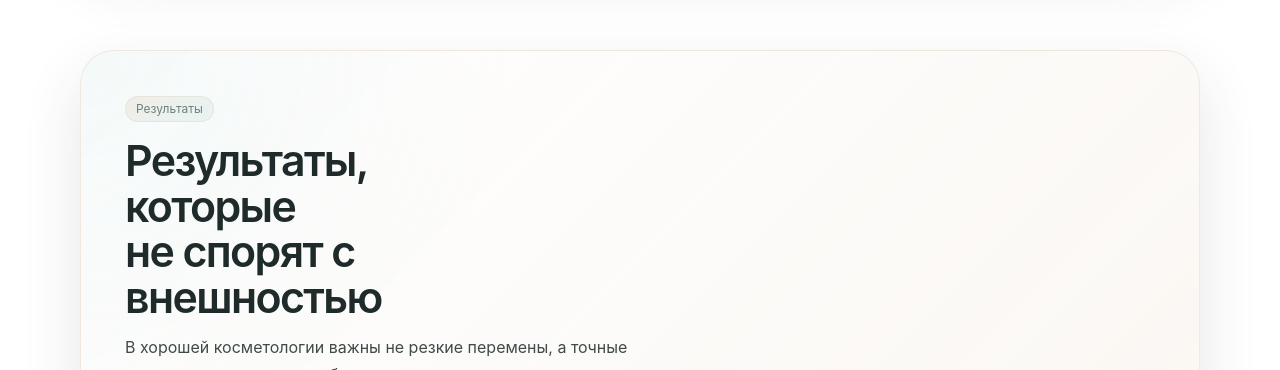
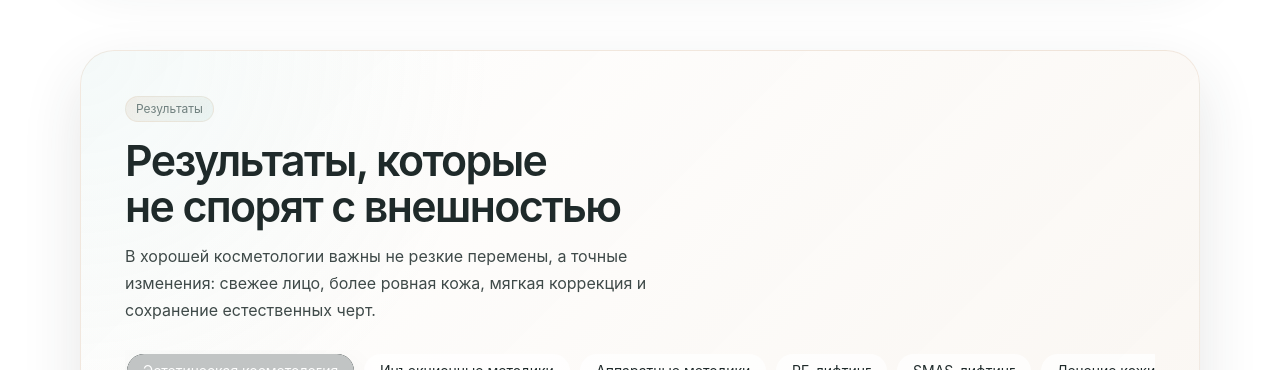
Before and after one commit to Pickle-Pee/cosmetology, a React (Vite) app: page / in a window 1280 px wide. Shown: the part 4720-5090 px from the top of the page. Built offline with nearby package versions, Linux system fonts and the light colour scheme.

Commit message:
fix padding in results

```diff
--- a/src/styles/homeLayoutPolish.css
+++ b/src/styles/homeLayoutPolish.css
@@ -97,7 +97,7 @@
 }
 
 .resultsSection__title {
-  max-width: 11ch;
+  /* max-width: 11ch; */
   margin-bottom: 14px;
 }
 
```
